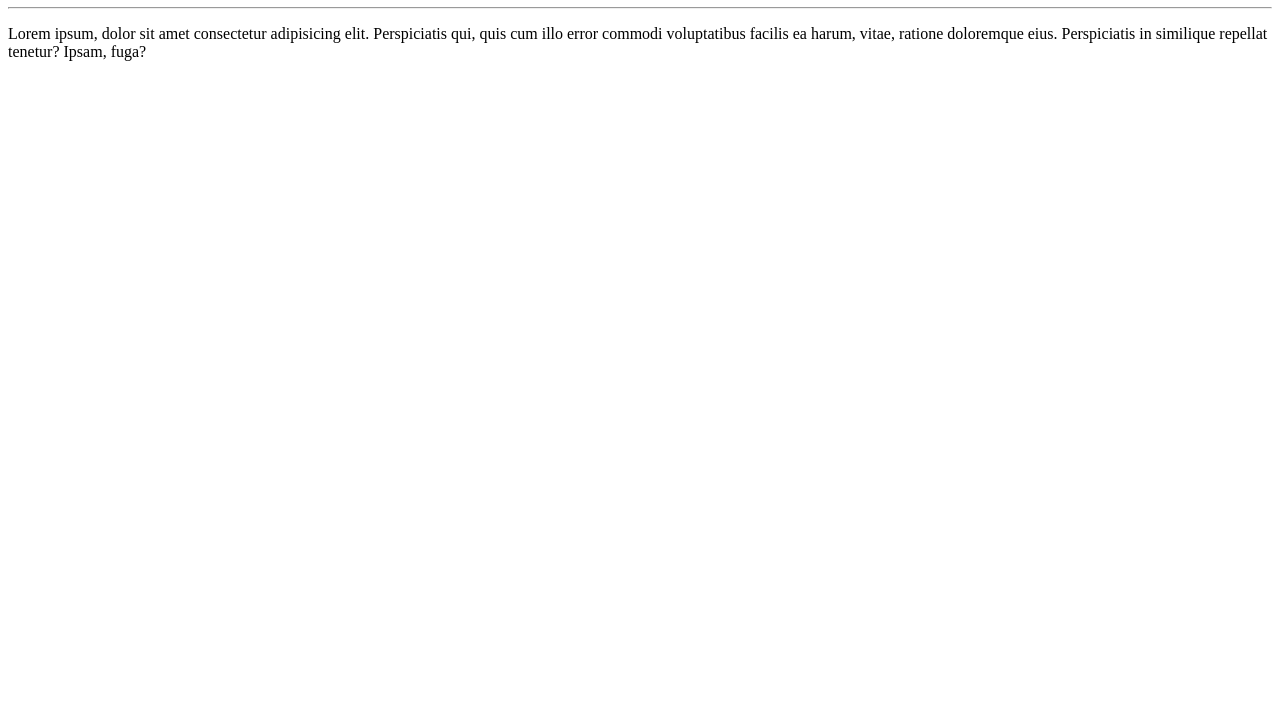
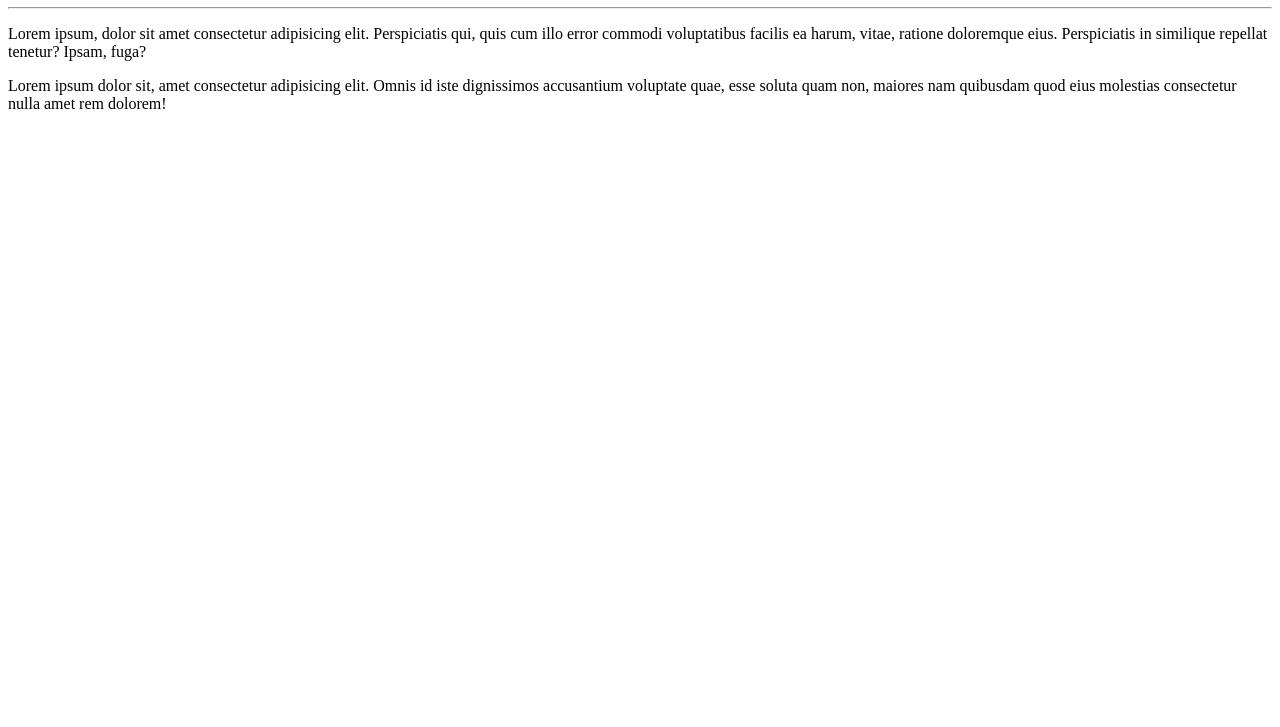
Before and after one commit to santanadds92-bot/Ola-Mundo, a plain HTML site: page site-exemplo/index.html in a window 1280 px wide. Shown: the part 73-800 px from the top of the page. Drawn offline with Linux system fonts and the light colour scheme.

Commit message:
Adicionei um novo paragrafo

```diff
--- a/site-exemplo/index.html
+++ b/site-exemplo/index.html
@@ -9,5 +9,6 @@
     <h1>Olá, Mundo!</h1>
     <hr>
     <p>Lorem ipsum, dolor sit amet consectetur adipisicing elit. Perspiciatis qui, quis cum illo error commodi voluptatibus facilis ea harum, vitae, ratione doloremque eius. Perspiciatis in similique repellat tenetur? Ipsam, fuga?</p>
+    <p>Lorem ipsum dolor sit, amet consectetur adipisicing elit. Omnis id iste dignissimos accusantium voluptate quae, esse soluta quam non, maiores nam quibusdam quod eius molestias consectetur nulla amet rem dolorem!</p>
 </body>
 </html>
```
